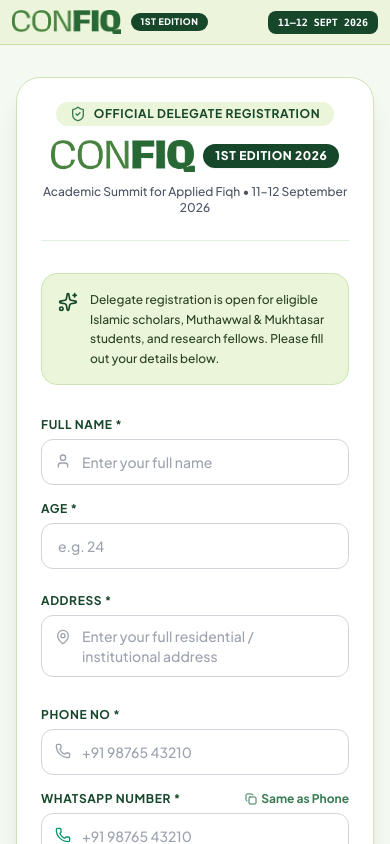
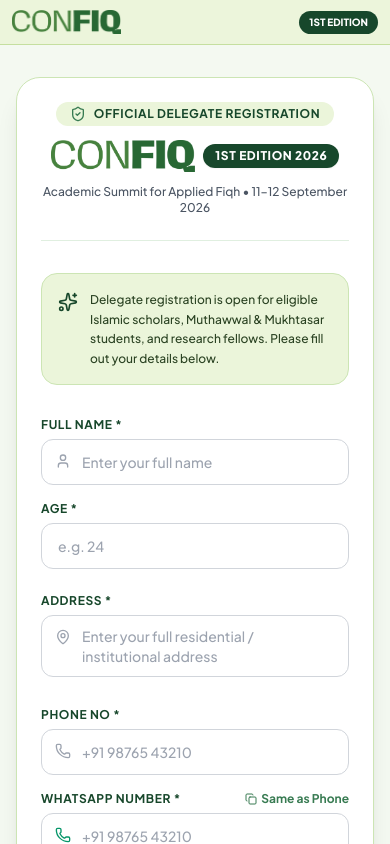
Before and after one commit to Hafeed10/con-registration, a React (Vite) app: page / in a window 390 px wide. Shown: the top 844 px of the page. Built offline with nearby package versions, Linux system fonts and the light colour scheme; a web font is replaced by a local one.

Commit message:
fix: optimize mobile header layout to prevent crowding

```diff
--- a/src/components/Navbar.jsx
+++ b/src/components/Navbar.jsx
@@ -1,6 +1,5 @@
 import React, { useState } from 'react';
 import { ArrowRight, Menu, X, Layers, Calendar, Clock, Download, Home, UserCheck } from 'lucide-react';
-import confiqLogo from '../assets/CONFIQ.png';
 
 export default function Navbar({ onOpenRegister, onOpenBrochure, scrollToSection }) {
   const [mobileMenuOpen, setMobileMenuOpen] = useState(false);
@@ -19,12 +18,14 @@ export default function Navbar({ onOpenRegister, onOpenBrochure, scrollToSection
       <div className="max-w-7xl mx-auto px-3 sm:px-6 lg:px-8">
         <div className="flex items-center justify-between h-14 sm:h-18">
 
-          {/* Logo: CON FIQ Image */}
+          {/* Logo: CON FIQH (Single line, whitespace-nowrap) */}
           <div
             className="flex items-center space-x-1.5 sm:space-x-2.5 cursor-pointer select-none shrink-0"
             onClick={() => handleNavClick('top')}
           >
-            <img src={confiqLogo} alt="CON FIQ Logo" className="h-6 sm:h-8 object-contain" />
+            <span className="font-sans text-lg sm:text-2xl font-black tracking-tight uppercase whitespace-nowrap">
+              <span className="text-[#387B52]">CON</span> <span className="text-[#17472B]">FIQ</span>
+            </span>
             <span className="hidden sm:inline-flex items-center px-2.5 py-1 rounded-full text-[9px] sm:text-[11px] font-black bg-[#17472B] text-white uppercase tracking-wider shadow-xs">
               1ST EDITION
             </span>
--- a/src/components/RegistrationPage.jsx
+++ b/src/components/RegistrationPage.jsx
@@ -180,10 +180,10 @@ export default function RegistrationPage({ onOpenAdmin }) {
       <header className="bg-[#EBF5DA]/95 backdrop-blur-md text-[#17472B] border-b border-[#C5DF9F] shadow-xs sticky top-0 z-30">
         <div className="max-w-5xl mx-auto px-3 sm:px-4 py-2.5 sm:py-3.5 flex items-center justify-between gap-2">
 
-          {/* Logo & Edition Badge */}
+          {/* Logo & Desktop Edition Badge */}
           <div className="flex items-center space-x-2.5 sm:space-x-3 select-none shrink-0">
             <img src={confiqLogo} alt="CON FIQ Logo" className="h-6 sm:h-8 object-contain" />
-            <span className="inline-flex items-center px-2.5 py-0.5 sm:px-3 sm:py-1 rounded-full text-[9px] sm:text-[11px] font-black bg-[#17472B] text-white uppercase tracking-wider shadow-xs whitespace-nowrap shrink-0">
+            <span className="hidden sm:inline-flex items-center px-2.5 py-0.5 sm:px-3 sm:py-1 rounded-full text-[9px] sm:text-[11px] font-black bg-[#17472B] text-white uppercase tracking-wider shadow-xs whitespace-nowrap shrink-0">
               1ST EDITION
             </span>
           </div>
@@ -200,9 +200,9 @@ export default function RegistrationPage({ onOpenAdmin }) {
             </div>
           </div>
 
-          {/* Mobile date pill badge */}
-          <div className="sm:hidden font-mono text-[10px] font-extrabold bg-[#17472B] text-white px-2.5 py-1 rounded-lg shadow-xs whitespace-nowrap shrink-0">
-            11–12 SEPT 2026
+          {/* Mobile Edition Badge (Clean right alignment on phones) */}
+          <div className="sm:hidden font-sans text-[10px] font-black bg-[#17472B] text-white px-2.5 py-1 rounded-full shadow-xs whitespace-nowrap shrink-0">
+            1ST EDITION
           </div>
 
         </div>
@@ -557,8 +557,8 @@ export default function RegistrationPage({ onOpenAdmin }) {
 
                     {!paymentScreenshot ? (
                       <div className={`relative border-2 border-dashed rounded-xl p-5 text-center cursor-pointer transition-all ${paymentError
-                          ? 'border-red-500 bg-red-50/50 hover:bg-red-50'
-                          : 'border-emerald-600/40 bg-emerald-50/30 hover:bg-emerald-50/70 hover:border-emerald-600'
+                        ? 'border-red-500 bg-red-50/50 hover:bg-red-50'
+                        : 'border-emerald-600/40 bg-emerald-50/30 hover:bg-emerald-50/70 hover:border-emerald-600'
                         }`}>
                         <input
                           type="file"
```
